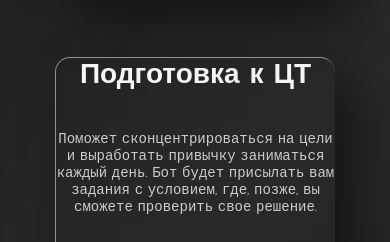
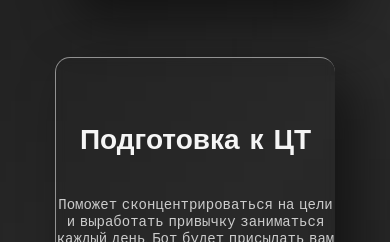
Before and after one commit to snrteftelya/myownwebpage, a plain HTML site: page index.html in a window 390 px wide. Shown: the part 433-675 px from the top of the page. Drawn offline with nearby package versions, Linux system fonts and the light colour scheme.

Commit message:
Add files via upload

```diff
--- a/style.css
+++ b/style.css
@@ -39,8 +39,8 @@ body{
   transform-style: preserve-3d;
   transform: perspective(800px)
 }
-@media (max-width: 1000px) {
-.wrapper .box {
+@media (max-width: 500px) {
+.box {
     text-align: center;
     display: block
 }
```
